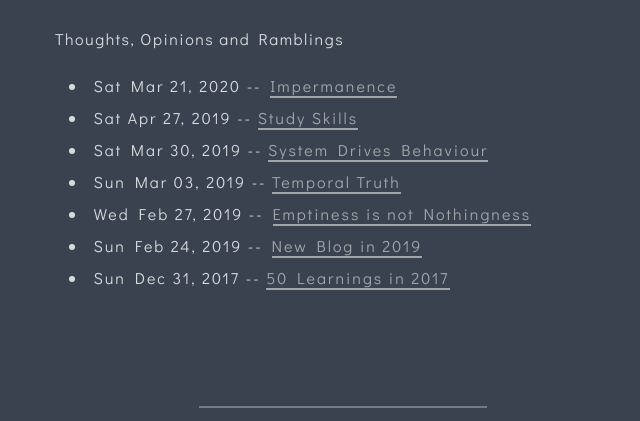
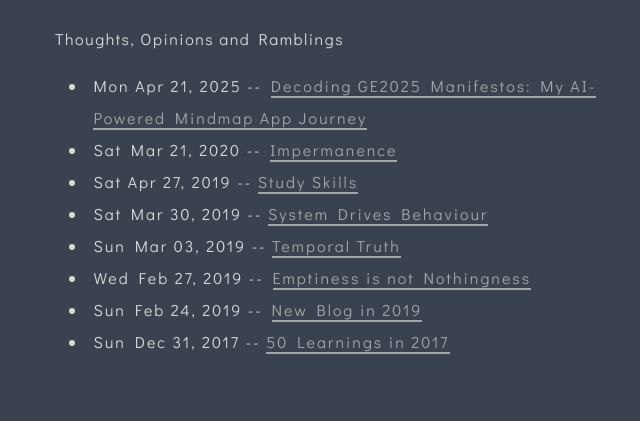
Before and after one commit to howchanghong/howchanghong.github.io, a plain HTML site: page posts/index.html in a window 1280 px wide. Shown: the part 199-620 px from the top of the page, without its empty margins (297-937 px from the left). Drawn offline with Linux system fonts and the light colour scheme.

Commit message:
Link the GE2025 write-up from the posts list and blog/quote tag pages

```diff
--- a/posts/index.html
+++ b/posts/index.html
@@ -49,6 +49,17 @@
     <p>Thoughts, Opinions and Ramblings</p>
 
     <ul>
+
+        <li>
+
+
+            Mon Apr 21, 2025 --
+
+
+            <a href="https://howchanghong.github.io/posts/singapore-ge-2025-manifestos/">
+                Decoding GE2025 Manifestos: My AI-Powered Mindmap App Journey
+            </a>
+        </li>
 
         <li>
 
```
Also changed, not shown: tags/blog/index.html (+11 -0 lines), tags/quote/index.html (+11 -0 lines).
